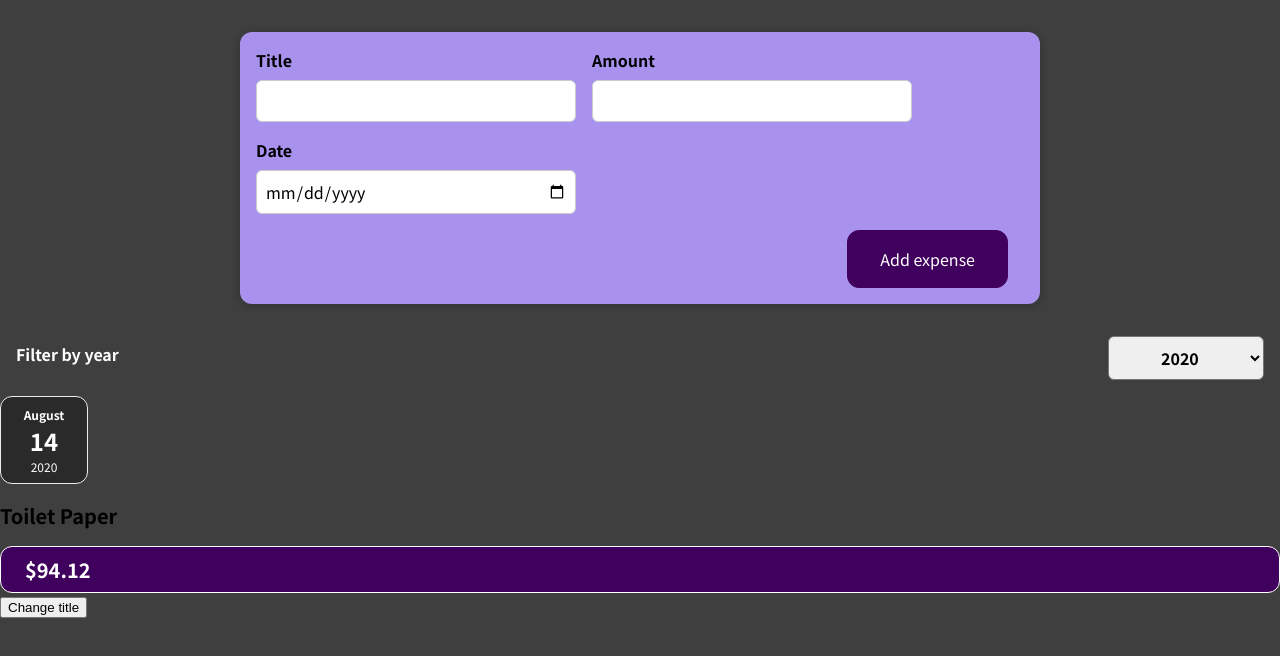
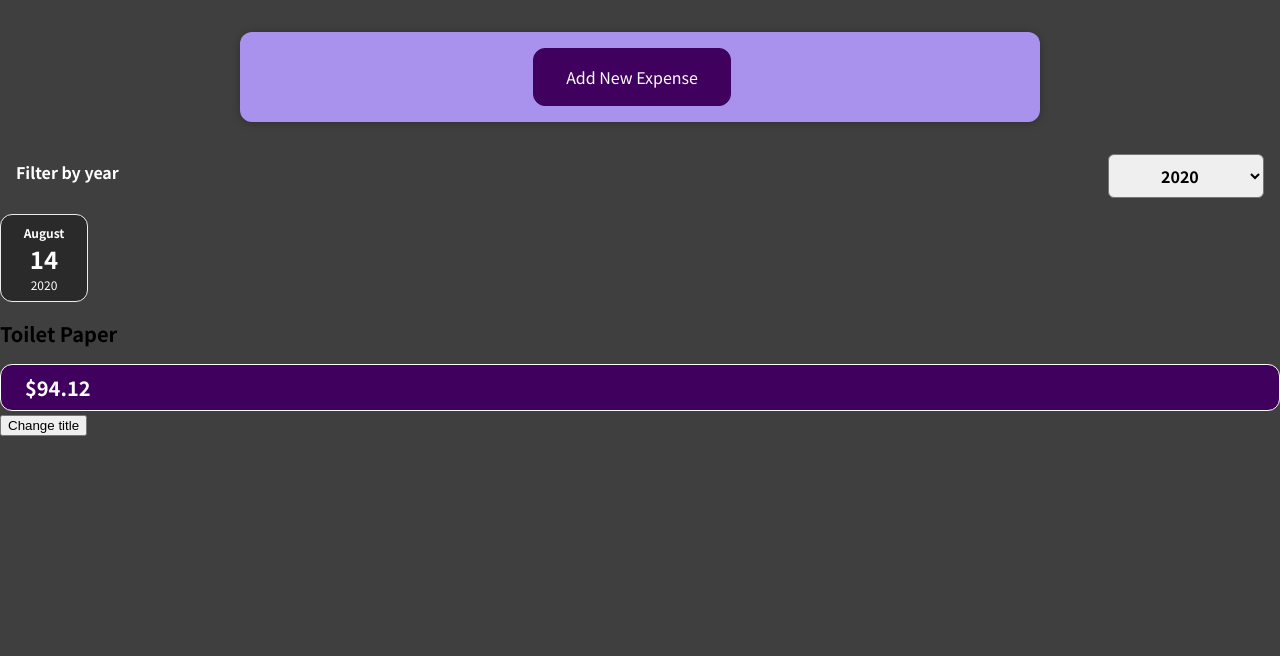
Before and after one commit to irinamihai150/react-guide, a React (Create React App) app: page / in a window 1280 px wide. Shown: the top 656 px of the page. Built offline with nearby package versions, Linux system fonts and the light colour scheme.

Commit message:
add cancel on button

```diff
--- a/src/components/NewExpense/ExpenseForm.js
+++ b/src/components/NewExpense/ExpenseForm.js
@@ -79,6 +79,7 @@
 					</div>
 				</div>
 				<div className='new-expense__actions'>
+					<button type='button'onClick={props.onCancel}>Cancel</button>
 					<button className='' type='submit'>
 						Add expense
 					</button>
--- a/src/components/NewExpense/NewExpense.js
+++ b/src/components/NewExpense/NewExpense.js
@@ -1,17 +1,33 @@
-import React from "react"
+import React, { useState } from "react"
 import "./NewExpense.css"
 import ExpenseForm from "./ExpenseForm"
 const NewExpense = (props) => {
+	const [isEditing, setIsEditing] = useState()
 	const saveExpenseDataHandler = (enteredExpenseData) => {
 		const expenseData = {
 			...enteredExpenseData,
 			id: Math.random().toString(),
 		}
 		props.onAddExpense(expenseData)
+		setIsEditing(false)
+	}
+	const startEditingHandler = () => {
+		setIsEditing(true)
+	}
+	const stopEditingHandler = () => {
+		setIsEditing(false)
 	}
 	return (
 		<div className='new-expense'>
-			<ExpenseForm onSaveExpenseData={saveExpenseDataHandler} />
+			{!isEditing && (
+				<button onClick={startEditingHandler}>Add New Expense</button>
+			)}
+			{isEditing && (
+				<ExpenseForm
+					onSaveExpenseData={saveExpenseDataHandler}
+					onCancel={stopEditingHandler}
+				/>
+			)}
 		</div>
 	)
 }
```
